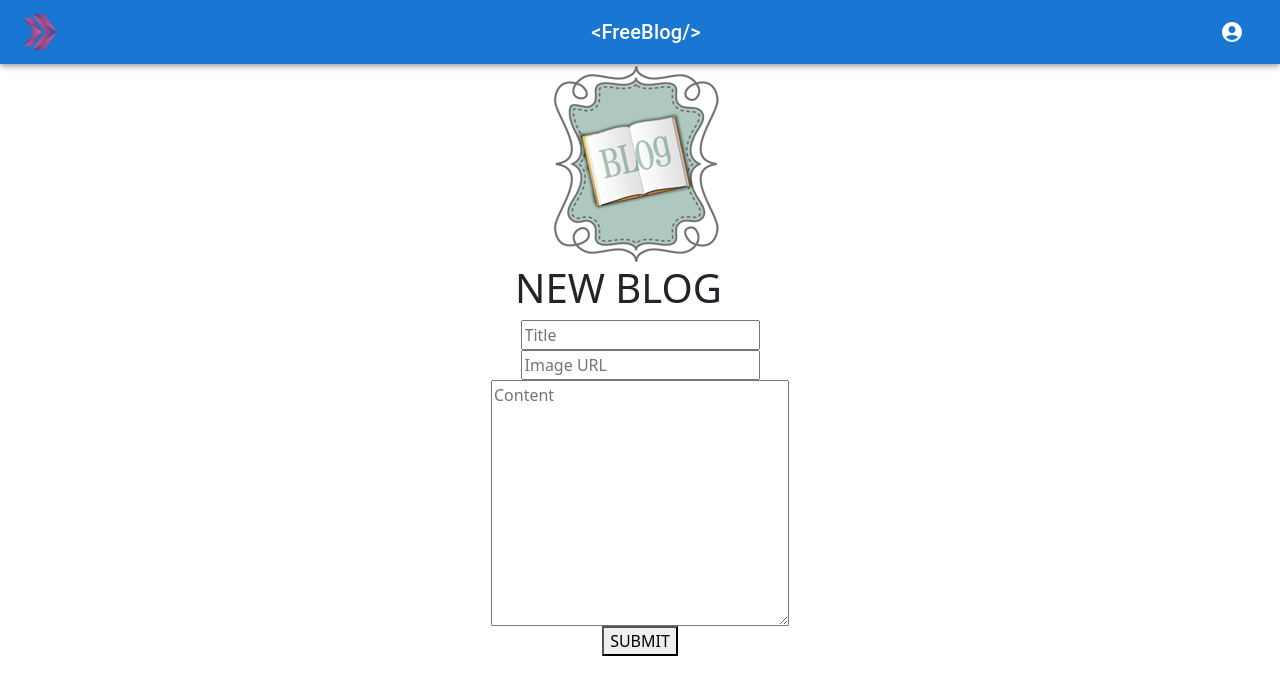
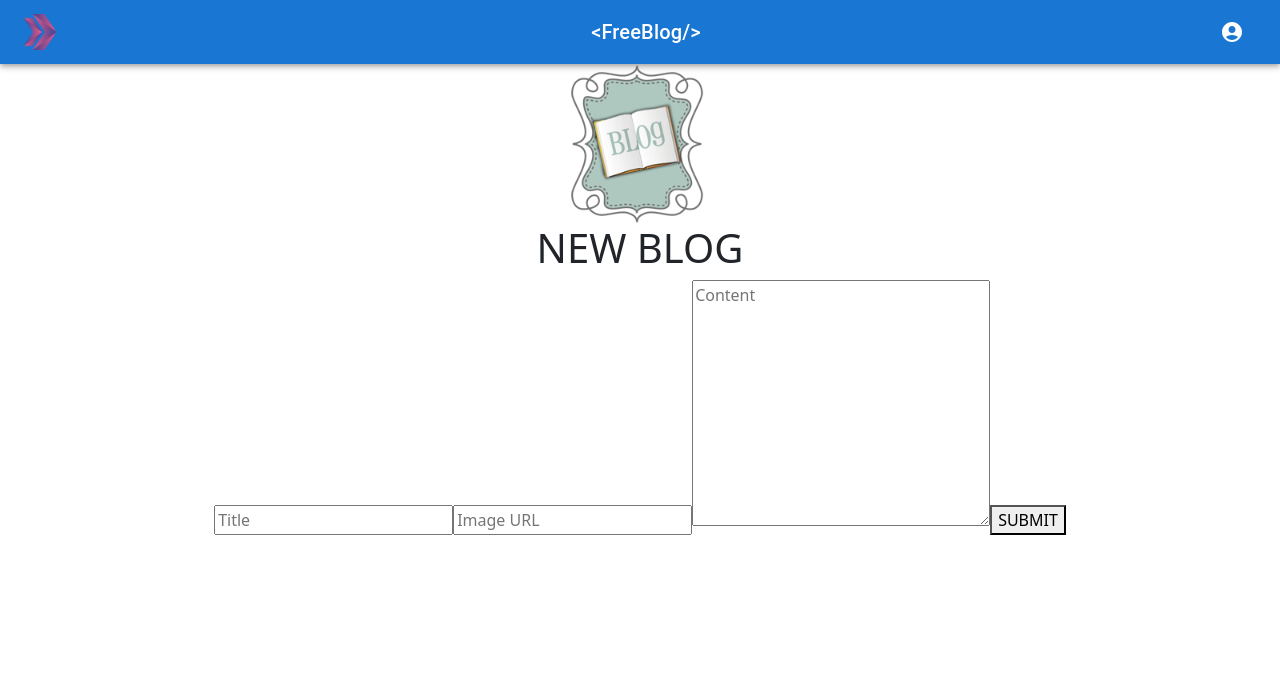
Before and after one commit to hilmi-aln/fireBlog, a React (Create React App) app: page /new in a window 1280 px wide. Shown: the top 694 px of the page. Built offline with nearby package versions, Linux system fonts and the light colour scheme; no server answers.

Commit message:
first version

```diff
--- a/src/App.js
+++ b/src/App.js
@@ -1,15 +1,15 @@
-
-// import { ToastContainer } from 'react-toastify';
-import AppRouter from './app-router/AppRouter';
-import './App.css';
-import AuthContextProvider from './contexts/AuthContext';
+import { ToastContainer, toast } from "react-toastify";
+import "react-toastify/dist/ReactToastify.css";
+import AppRouter from "./app-router/AppRouter";
+import "./App.css";
+import AuthContextProvider from "./contexts/AuthContext";
 
 function App() {
   return (
     <div>
       <AuthContextProvider>
         <AppRouter />
-        {/* <ToastContainer /> */}
+        <ToastContainer />
       </AuthContextProvider>
     </div>
   );
--- a/src/helper/Firebase.jsx
+++ b/src/helper/Firebase.jsx
@@ -9,6 +9,7 @@ import {
   onAuthStateChanged,
 } from "firebase/auth";
 import { errorNotify, successNotify } from "./toastNotify";
+import { getDatabase } from "firebase/database";
 
 const firebaseConfig = {
   apiKey: process.env.REACT_APP_apiKey,
@@ -82,3 +83,5 @@ export const userObserver = (setCurrentUser) => {
   }
 });
 };
+
+const database = getDatabase(app);
--- a/src/pages/newBlog/NewBlog.css
+++ b/src/pages/newBlog/NewBlog.css
@@ -1,14 +1,26 @@
 .newBlog{
+
+    display: flex;
+    flex-direction: column;
+    justify-content: center;
+    align-items: center;
+
+}
+.newBlog-header{
     display: flex;
     flex-direction: column;
     justify-content: center;
     align-items: center;
 }
-.newBlog-form{
+img{
+    width: 80%;
+
+}
+/* .newBlog-form{
     display: flex;
     flex-direction: column;
     justify-content: center;
     align-items: center;
     width: 100%;
     height: 100%;
-}
+} */
```
